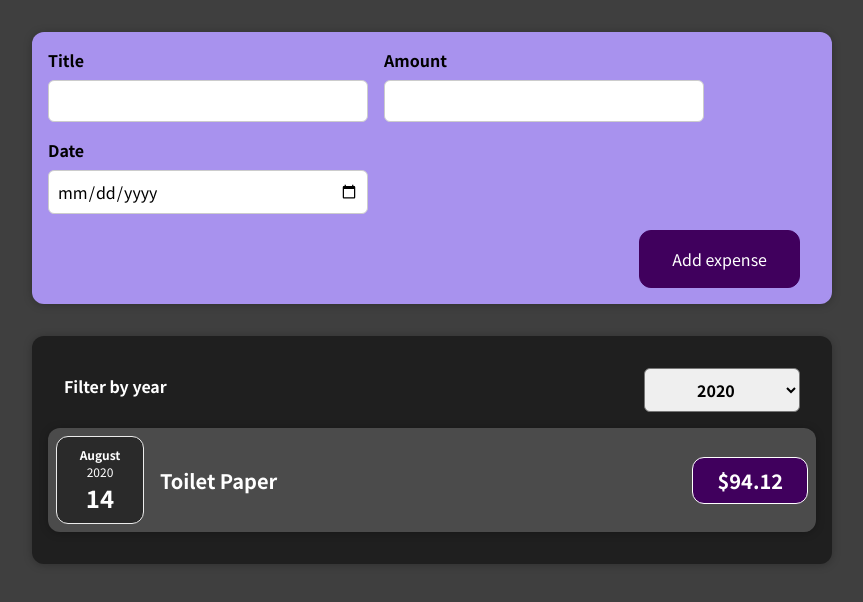
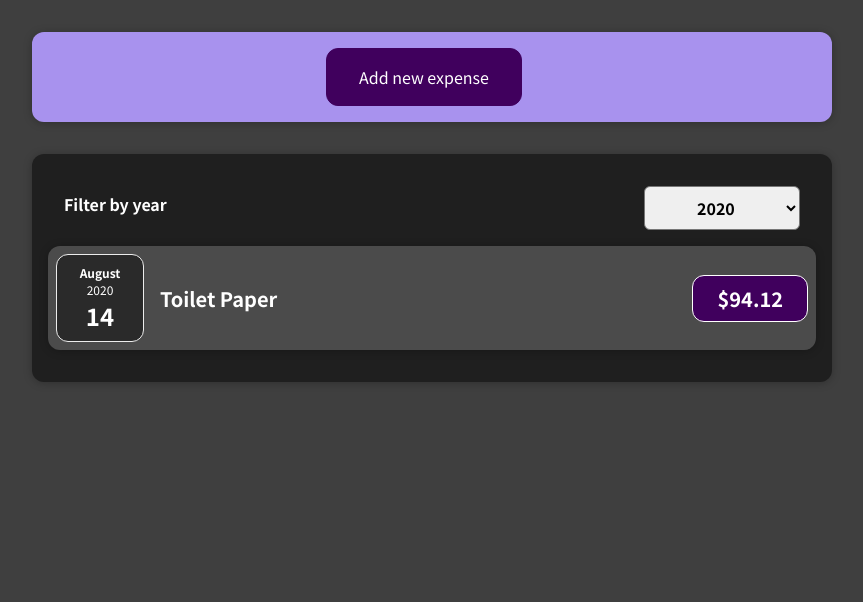
Before and after one commit to AleksandraCislowski/expense-track-app, a React (Create React App) app: page / in a window 1280 px wide. Shown: the top 602 px of the page, without its empty margins (208-1071 px from the left). Built offline with nearby package versions, Linux system fonts and the light colour scheme.

Commit message:
hiding form

```diff
--- a/src/components/NewExpense/ExpenseForm.js
+++ b/src/components/NewExpense/ExpenseForm.js
@@ -64,6 +64,9 @@
         </div>
       </div>
       <div className='new-expense__actions'>
+        <button type='button' onClick={props.closeForm}>
+          Cancel
+        </button>
         <button type='submit'>Add expense</button>
       </div>
     </form>
--- a/src/components/NewExpense/NewExpense.js
+++ b/src/components/NewExpense/NewExpense.js
@@ -1,18 +1,33 @@
+import React, { useState } from "react";
 import "./NewExpense.css";
 import ExpenseForm from "./ExpenseForm";
 
 const NewExpense = (props) => {
+  const [showForm, setShowForm] = useState(false);
+
   const saveExpenseDataHandler = (enteredExpenseData) => {
     const expenseData = {
       ...enteredExpenseData,
       id: Math.random().toString(),
     };
     props.onAddExpense(expenseData);
+    setShowForm(false);
+  };
+
+  const closeForm = () => {
+    setShowForm(false);
   };
 
   return (
     <div className='new-expense'>
-      <ExpenseForm onSaveExpenseData={saveExpenseDataHandler} />
+      {showForm ? (
+        <ExpenseForm
+          onSaveExpenseData={saveExpenseDataHandler}
+          closeForm={closeForm}
+        />
+      ) : (
+        <button onClick={() => setShowForm(true)}>Add new expense</button>
+      )}
     </div>
   );
 };
```
Also changed, not shown: 1 other file (tests, documents, lock files or other folders).
